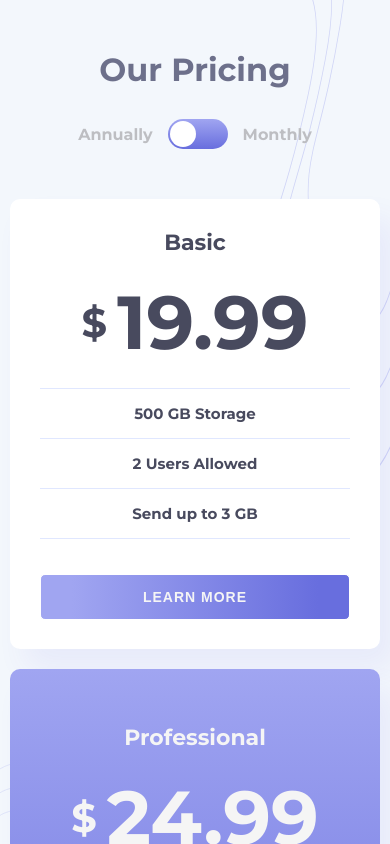
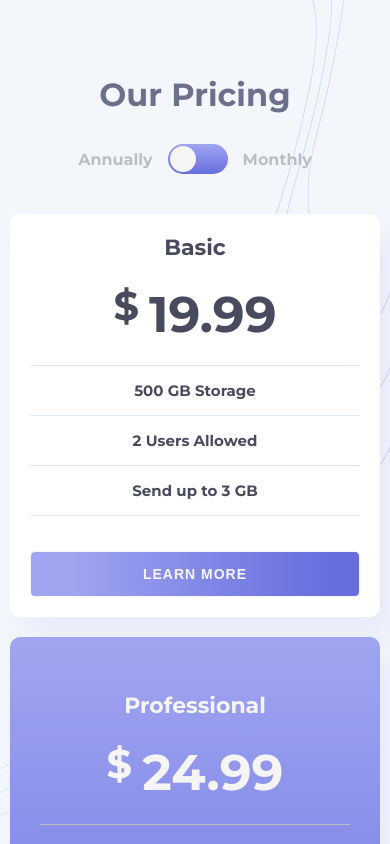
Before and after one commit to Wadzet/nextjs-course, a plain HTML site: page index.html in a window 390 px wide. Drawn offline with Linux system fonts and the light colour scheme.

Commit message:
update structure and styles -add more semantic tags -add root colors -update responsive design

```diff
--- a/style.css
+++ b/css/style.css
@@ -1,3 +1,20 @@
+:root {
+    --bg-color: #f3f7fc;
+    --text-color: #484a5e;
+    --header-text-color: #6d708b;
+    --toggle-text-color: #bdbec2;
+    --white-color: whitesmoke;
+    --plan-bg-color: #ffffff;
+    --plan-hover-color: #686ede;
+    --plan-shadow-color: rgba(79, 70, 229, 0.07);
+    --plan-accent-gradient: linear-gradient(#a0a5f1, #686ede);
+    --plan-hover-gradient: linear-gradient(white, white);
+    --plan-border-color: #e0e7ff;
+    --button-bg-gradient: linear-gradient(to left, #686ede 10%, 50%, #a0a5f1 90%);
+    --toggle-on-gradient: linear-gradient(#dfe0fd, #bec9fa);
+    --toggle-off-gradient: linear-gradient(#a0a5f1, #686ede);
+}
+
 * {
     margin: 0;
     padding: 0;
@@ -11,21 +28,26 @@ body, html {
     max-width: 100%;
 }
 
-
 body {
-    background-color: #f3f7fc;
+    background-color: var(--bg-color);
     width: 100%;
     height: 100%;
     position: relative;
-    color: #6d708b;
+    color: var(--text-color);
     font-family: "Montserrat", sans-serif;
     font-optical-sizing: auto;
     font-weight: 700;
     font-style: normal;
+    padding: 65px 0;
 }
 
-.main-container {
-    height: 100%;
+header {
+    text-align: center;
+    padding-top: 10px;
+    color: var(--header-text-color);
+}
+
+main {
     width: 100%;
     display: flex;
     flex-direction: column;
@@ -33,10 +55,6 @@ body {
     align-items: center;
     position: relative;
     z-index: 2;
-}
-
-h1 {
-    color: #6d708b;
 }
 
 .bg-left {
@@ -71,7 +89,7 @@ h1 {
 
 .toggle > span {
     margin: 0 15px;
-    color: #bdbec2;
+    color: var(--toggle-text-color);
     font-size: 16px;
 }
 
@@ -80,7 +98,7 @@ h1 {
 }
 
 .toggle label {
-    background: linear-gradient(#a0a5f1, #686ede);
+    background: var(--toggle-off-gradient);
     border-radius: 50px;
     width: 60px;
     height: 30px;
@@ -93,7 +111,7 @@ h1 {
     position: absolute;
     width: 26px;
     height: 26px;
-    background-color: white;
+    background-color: var(--white-color);
     border-radius: 50%;
     top: 2px;
     left: 2px;
@@ -101,7 +119,7 @@ h1 {
 }
 
 .toggle input:checked + label {
-    background: linear-gradient(#dfe0fd, #bec9fa);
+    background: var(--toggle-on-gradient);
 }
 
 .toggle input:checked + label:before {
@@ -116,12 +134,12 @@ h1 {
 }
 
 .plan {
-    background-color: white;
-    box-shadow: 15px 20px 30px rgba(79, 70, 229, 0.07);
+    background-color: var(--plan-bg-color);
+    box-shadow: 15px 20px 30px var(--plan-shadow-color);
     padding: 30px;
     width: 350px;
     height: 450px;
-    color: #484a5e;
+    color: var(--text-color);
 }
 
 .plan > h3 {
@@ -148,22 +166,22 @@ h1 {
     height: 500px;
     border-radius: 10px;
     padding: 55px 30px;
-    color: whitesmoke;
-    background: linear-gradient(#a0a5f1, #686ede);
+    color: var(--white-color);
+    background: var(--plan-accent-gradient);
 }
 
 .plan:nth-child(2) > .plan-info > p {
-    border-color: #a5a8e3;
+    border-color: var(--toggle-text-color);
 }
 
 .plan-info > p {
     padding: 15px;
-    border-bottom: 1px solid #e0e7ff;
+    border-bottom: 1px solid var(--plan-border-color);
     font-size: 15px;
 }
 
 .plan-info > p:first-child {
-    border-top: 1px solid #e0e7ff;
+    border-top: 1px solid var(--plan-border-color);
 }
 
 .price {
@@ -172,7 +190,6 @@ h1 {
     padding: 20px 0;
 }
 
-
 button {
     margin-top: 35px;
     width: 100%;
@@ -180,33 +197,73 @@ button {
     font-weight: bold;
     text-transform: uppercase;
     letter-spacing: 1px;
-    background: linear-gradient(to left, #686ede 10%, 50%, #a0a5f1 90%);
-    color: whitesmoke;
+    background: var(--button-bg-gradient);
+    color: var(--white-color);
     padding: 14px 0;
-    border: 1px solid white;
+    border: 1px solid var(--white-color);
     border-radius: 5px;
     cursor: pointer;
     transition: all .5s ease;
 }
 
 button:hover {
-    background: linear-gradient(white, white);
-    color: #686ede;
-    border: 1px solid #a0a5f1;
+    background: var(--plan-hover-gradient);
+    color: var(--plan-hover-color);
+    border: 1px solid var(--plan-hover-color);
 }
 
 .plan:nth-child(2) > button {
-    background: linear-gradient(white, white);
-    color: #686ede;
-    border: 1px solid whitesmoke;
+    background: var(--plan-hover-gradient);
+    color: var(--plan-hover-color);
+    border: 1px solid var(--white-color);
 }
 
 .plan:nth-child(2) > button:hover {
-    background: linear-gradient(transparent, transparent);
-    color: whitesmoke;
+    background: transparent;
+    color: var(--white-color);
 }
 
-@media (max-width: 768px) {
+@media (min-width: 1600px) {
+
+    .price {
+        font-size: 85px;
+    }
+
+    button {
+        font-size: 16px;
+    }
+}
+
+@media (max-width: 1050px) {
+    body {
+        overflow-x: hidden;
+        max-width: 100vw;
+    }
+    .main-container {
+        height: max-content;
+        padding: 50px 0;
+    }
+
+    .pricing-plans {
+        flex-direction: column;
+        align-items: center;
+        min-width: 670px;
+    }
+
+    .plan {
+        width: 100%;
+        margin-bottom: 20px;
+        border-radius: 10px;
+    }
+
+    .bg-right {
+        top: -100px;
+        height: 70%;
+        width: 35%;
+    }
+}
+
+@media (max-width: 670px) {
     body {
         overflow-x: hidden;
         max-width: 100vw;
@@ -234,3 +291,19 @@ button:hover {
         width: 35%;
     }
 }
+
+@media (max-width: 480px) {
+    .plan {
+        width: 100%;
+        height: auto;
+        padding: 20px;
+    }
+
+    .pricing-container {
+        padding: 10px;
+    }
+
+    .price {
+        font-size: 50px;
+    }
+}
--- a/index.html
+++ b/index.html
@@ -2,31 +2,34 @@
 <html lang="en">
 <head>
     <meta charset="UTF-8">
-    <meta name="viewport"
-          content="width=device-width, user-scalable=no, initial-scale=1.0, maximum-scale=1.0, minimum-scale=1.0">
+    <meta name="viewport" content="width=device-width, user-scalable=no, initial-scale=1.0, maximum-scale=1.0, minimum-scale=1.0">
     <meta http-equiv="X-UA-Compatible" content="ie=edge">
     <meta name="viewport" content="width=device-width, initial-scale=1.0">
     <title>Pricing component with toggle</title>
     <link rel="shortcut icon" type="image/jpg" href="img/favicon-32x32.png"/>
-    <link rel="stylesheet" href="style.css">
+    <link rel="stylesheet" href="css/style.css">
     <link rel="preconnect" href="https://fonts.googleapis.com">
     <link rel="preconnect" href="https://fonts.gstatic.com" crossorigin>
     <link href="https://fonts.googleapis.com/css2?family=Montserrat:ital,wght@0,100..900;1,100..900&display=swap" rel="stylesheet">
 </head>
 <body>
+    <header>
+        <h1>Our Pricing</h1>
+    </header>
     <img src="img/bg-right.svg" class="bg-right" alt="Right background element">
     <img src="img/bg-left.svg" class="bg-left" alt="Left background element">
-    <div class="main-container">
-        <h1>Our Pricing</h1>
+    <main>
+        <section class="pricing-toggle">
             <div class="toggle">
                 <span>Annually</span>
                 <input type="checkbox" id="toggleSwitch">
                 <label for="toggleSwitch"></label>
                 <span>Monthly</span>
             </div>
-        <div class="pricing-container">
+        </section>
+        <section class="pricing-container">
             <div class="pricing-plans">
-                <div class="plan">
+                <article class="plan">
                     <h3>Basic</h3>
                     <p class="price">
                         <span>$</span> 19.99
@@ -37,8 +40,8 @@
                         <p>Send up to 3 GB</p>
                     </div>
                     <button>Learn More</button>
-                </div>
-                <div class="plan">
+                </article>
+                <article class="plan">
                     <h3>Professional</h3>
                     <p class="price">
                         <span>$</span> 24.99
@@ -49,8 +52,8 @@
                         <p>Send up to 10 GB</p>
                     </div>
                     <button>Learn More</button>
-                </div>
-                <div class="plan">
+                </article>
+                <article class="plan">
                     <h3>Master</h3>
                     <p class="price">
                         <span>$</span>39.99
@@ -61,10 +64,11 @@
                         <p>Send up to 20 GB</p>
                     </div>
                     <button>Learn More</button>
+                </article>
             </div>
-            </div>
-        </div>
-    </div>
-    <script src="script.js"></script>
+        </section>
+    </main>
+
+    <script src="script.js" type="module"></script>
 </body>
 </html>
```
Lines whose indentation alone changed are shown as unchanged.
